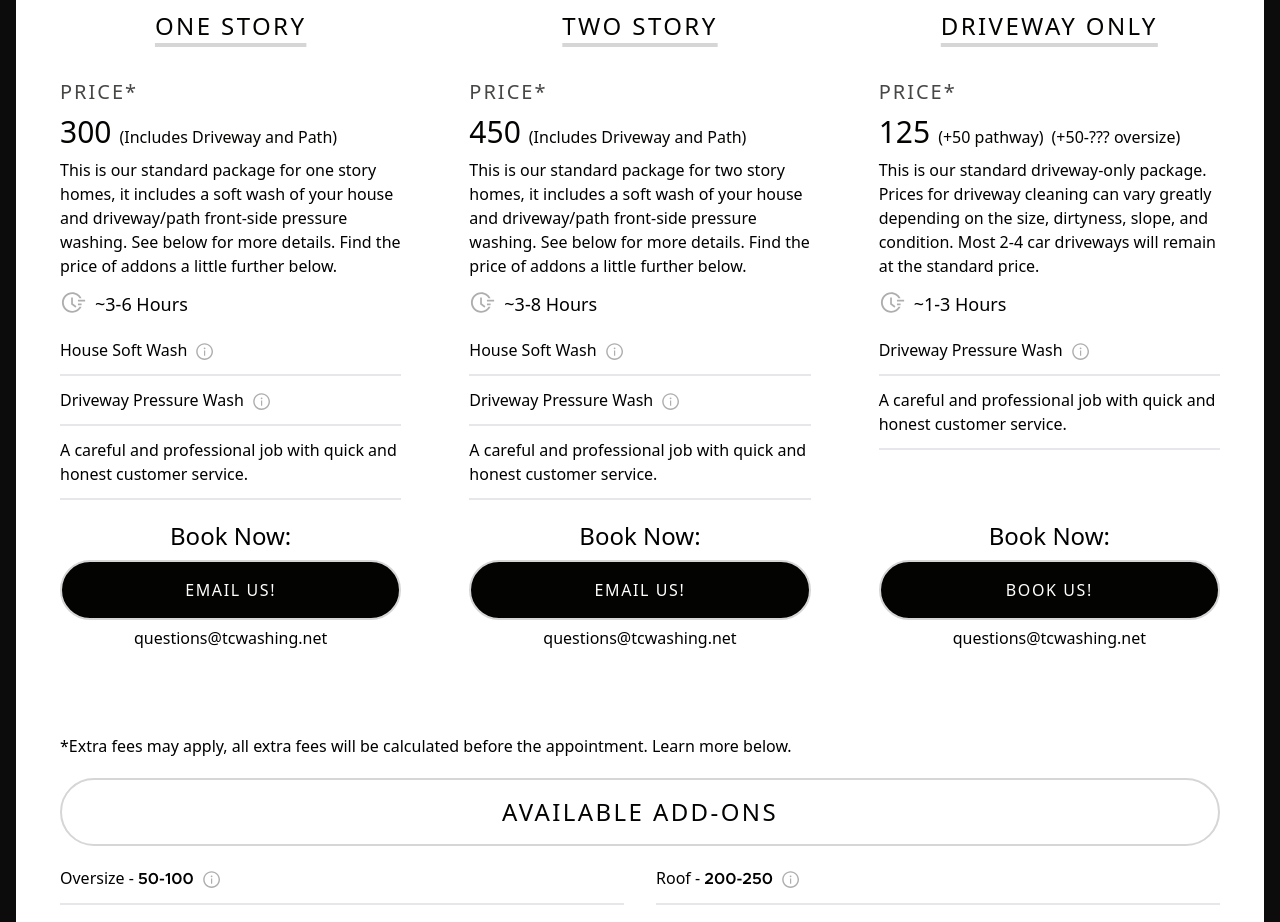
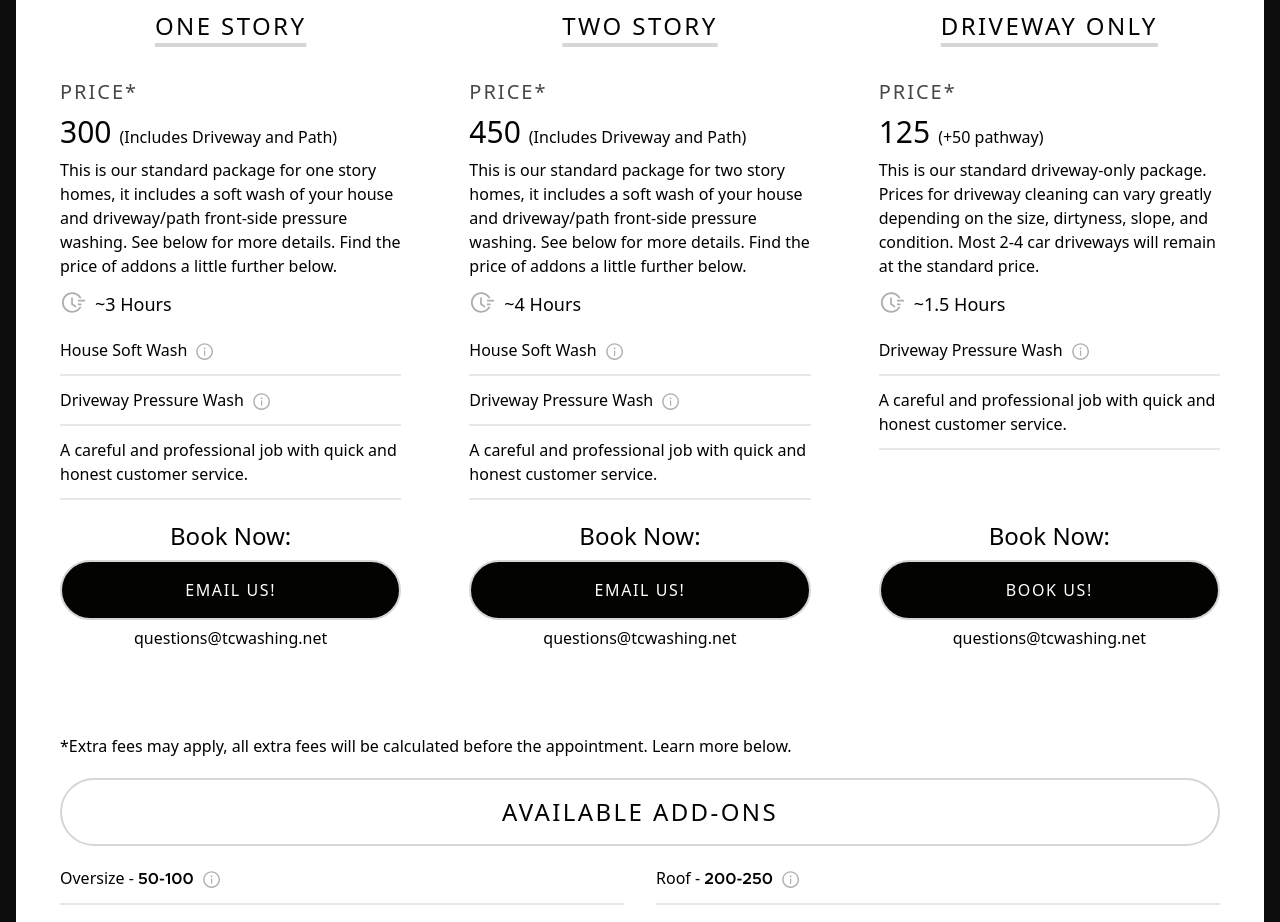
Before and after one commit to TCWashing/tcpowerwashing, a Next.js app: page / in a window 1280 px wide. Shown: the part 1860-2782 px from the top of the page. Built offline with nearby package versions, Linux system fonts and the light colour scheme; a web font is replaced by a local one.

Commit message:
fixed preview

```diff
--- a/components/Pricing.jsx
+++ b/components/Pricing.jsx
@@ -52,7 +52,7 @@ const Pricing = () => {
               </p>
               <div className="flex items-center space-x-2 text-lg">
                 <AiOutlineFieldTime className="text-plansPrice" size="1.5em" />
-                <p className="pt-1">~3-6 Hours</p>
+                <p className="pt-1">~3 Hours</p>
               </div>
             </div>
             <div className="flex-1">
@@ -118,7 +118,7 @@ const Pricing = () => {
               </p>
               <div className="flex items-center space-x-2 text-lg">
                 <AiOutlineFieldTime className="text-plansPrice" size="1.5em" />
-                <p className="pt-1">~3-8 Hours</p>
+                <p className="pt-1">~4 Hours</p>
               </div>
             </div>
             <div className="flex-1">
@@ -177,7 +177,6 @@ const Pricing = () => {
               <div className="flex flex-col items-baseline space-x-2 text-btnBg md:flex-row">
                 <div className="font-metMedi text-3xl">125</div>
                 <p className="text-base">(+50 pathway)</p>
-                <p className="text-base">(+50-??? oversize)</p>
               </div>
               <p>
                 This is our standard driveway-only package. Prices for driveway cleaning can vary greatly depending on the size, dirtyness, slope,
@@ -185,7 +184,7 @@ const Pricing = () => {
               </p>
               <div className="flex items-center space-x-2 text-lg">
                 <AiOutlineFieldTime className="text-plansPrice" size="1.5em" />
-                <p className="pt-1">~1-3 Hours</p>
+                <p className="pt-1">~1.5 Hours</p>
               </div>
             </div>
             <div className="flex-1">
--- a/pages/index.jsx
+++ b/pages/index.jsx
@@ -66,7 +66,7 @@ function App() {
             {/* Use something like https://og-image.wzulfikar.com/ for this */}
             <meta
               property="og:image"
-              content="https://tcdetail.net/banner.jpg"
+              content="https://tcwashing.net/banner.jpg"
             />
 
             <meta property="twitter:card" content="summary_large_image" />
@@ -82,7 +82,7 @@ function App() {
             {/* Use something like https://og-image.wzulfikar.com/ for this */}
             <meta
               property="twitter:image"
-              content="https://tcdetail.net/img/banner.jpg"
+              content="https://tcwashing.net/img/banner.jpg"
             />
           </Head>
           <NextSeo
```
